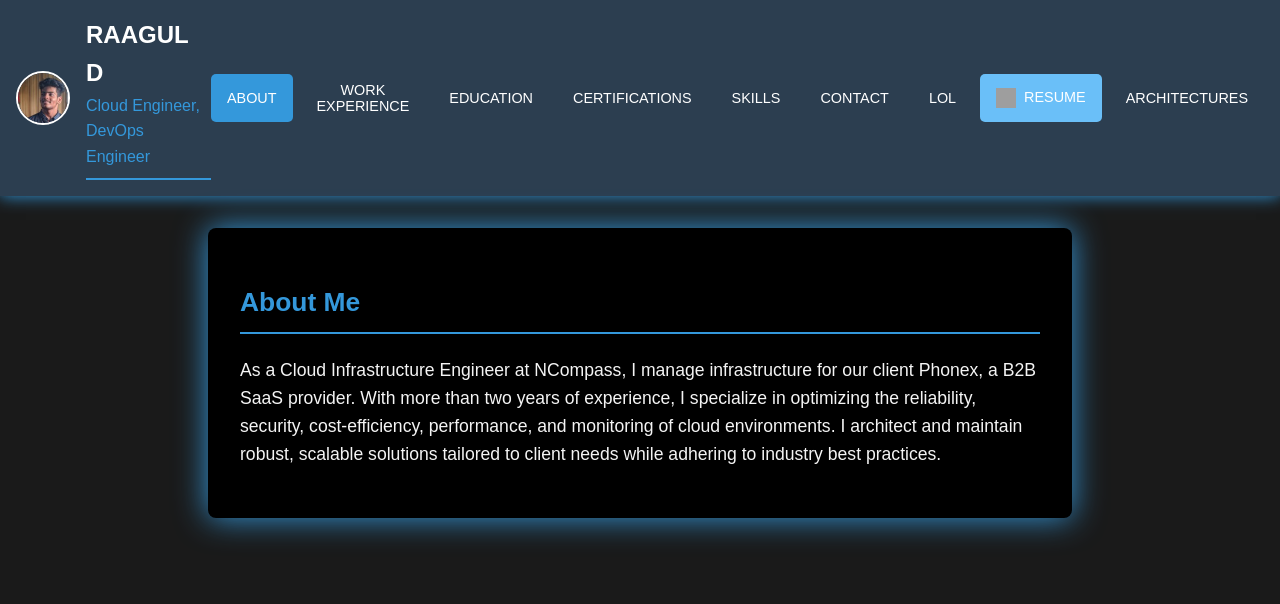
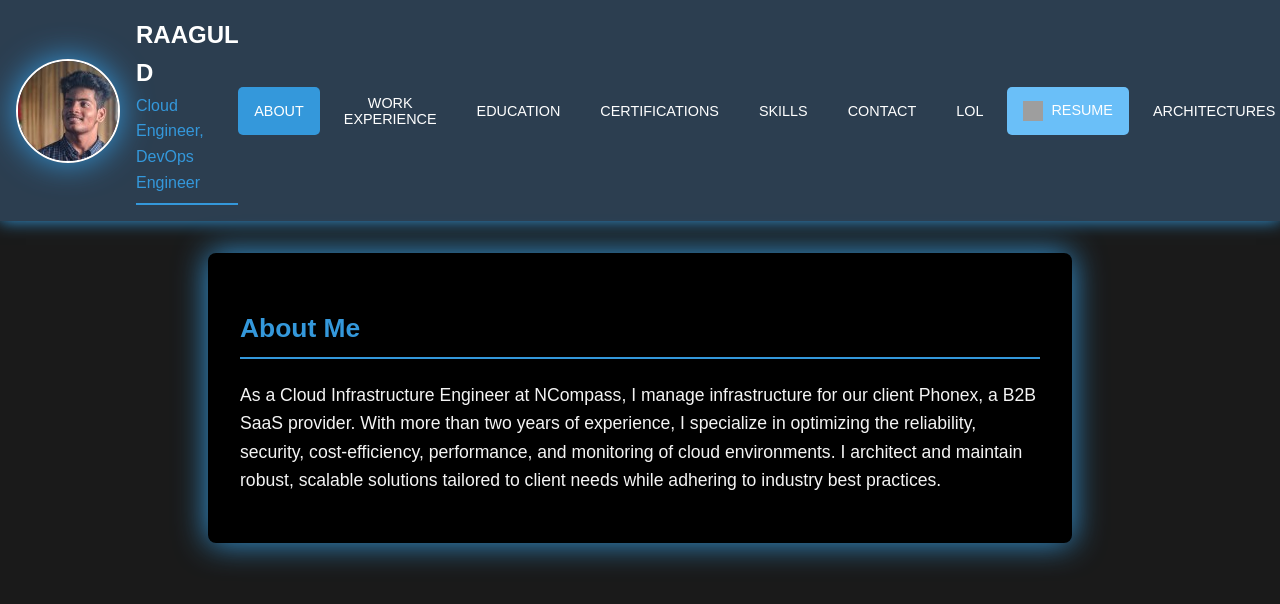
Before and after one commit to RaagulDayalan/resume, a React (Create React App) app: page / in a window 1280 px wide. In both pictures the pointer is over the picture 43 px from the left and 97 px from the top of the page. Shown: the top 604 px of the page. Built offline with nearby package versions, Linux system fonts and the light colour scheme; grey boxes are pictures that could not be loaded.

Commit message:
style cahnges

```diff
--- a/src/App.css
+++ b/src/App.css
@@ -47,6 +47,7 @@ body {
   cursor: pointer;
   margin-right: 1rem;
   border: 2px solid white;
+  transition: all 1s ease;
 }
 
 .modal-content h5{
@@ -232,8 +233,18 @@ li {
   border-radius: 50%;
   object-fit: cover;
   margin-bottom: 1rem;
+  transition: all 1s ease;
 }
-
+.profile-img:hover{
+  width: 100px;
+  height: 100px;
+  box-shadow: 0 0 2rem #3498db;
+}
+.large-img:hover{
+  width: 200px;
+  height: 200px;
+  box-shadow: 0 0 2rem #3498db;
+}
 .skills-container {
   display: flex;
   flex-wrap: wrap;
--- a/src/App.js
+++ b/src/App.js
@@ -71,6 +71,7 @@ function App() {
           <h1>RAAGUL D</h1>
           <h2>Cloud Engineer, DevOps Engineer</h2>
         </div>
+
         <nav className="nav-buttons">
           <button
             className={activeTab === "about" ? "active" : ""}
```
Also changed, not shown: 7 other files (tests, documents, lock files or other folders).
